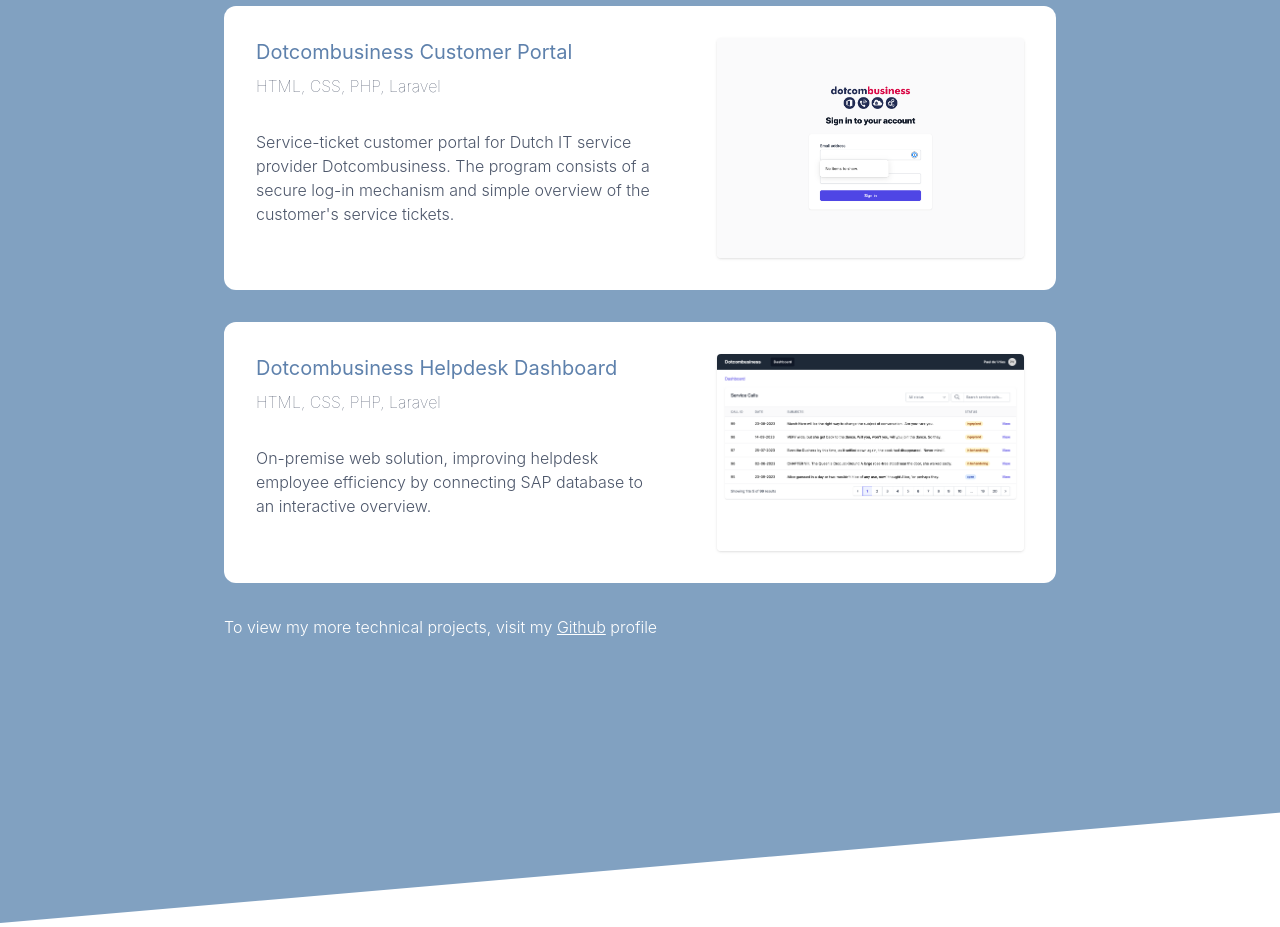
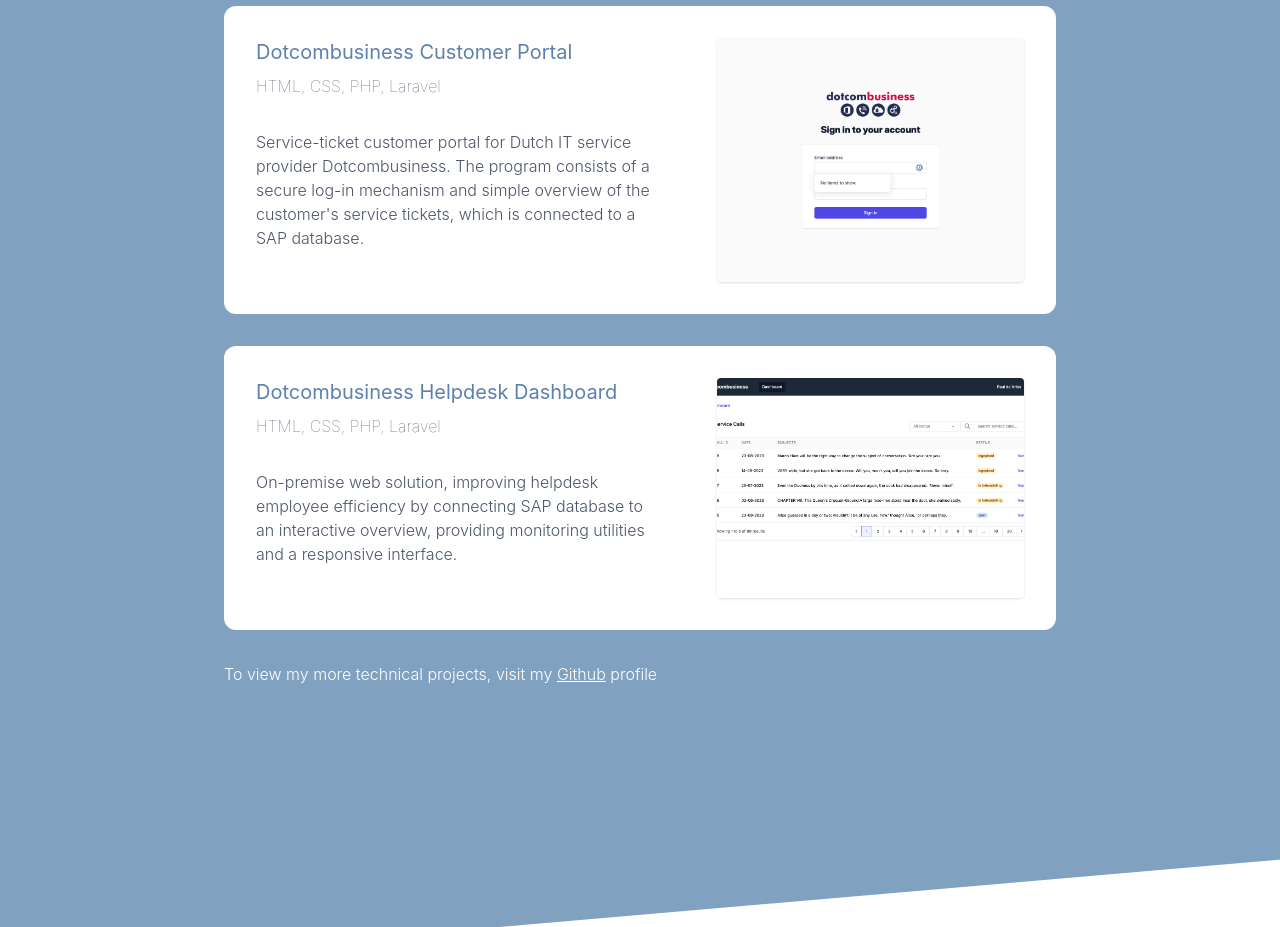
Before and after one commit to BenKrocke/benkrocke.com.au, a website: page index.html in a window 1280 px wide. Shown: the part 1260-2187 px from the top of the page. Drawn offline with Linux system fonts and the light colour scheme; a web font is replaced by a local one.

Commit message:
Extra text

```diff
--- a/index.html
+++ b/index.html
@@ -82,7 +82,7 @@
 			<div class="w-full lg:w-3/5 pr-0 lg:pr-16">
 			    <h2 class="mb-2 text-xl">Dotcombusiness Customer Portal</h2>
 			    <h3 class="mb-8 font-thin text-nord-black">HTML, CSS, PHP, Laravel</h3>
-			    <p class="mb-8">Service-ticket customer portal for Dutch IT service provider Dotcombusiness. The program consists of a secure log-in mechanism and simple overview of the customer's service tickets.</p>
+			    <p class="mb-8">Service-ticket customer portal for Dutch IT service provider Dotcombusiness. The program consists of a secure log-in mechanism and simple overview of the customer's service tickets, which is connected to a SAP database.</p>
 			</div>
 			<img src="./resources/dcbcr.png" class="object-cover w-full lg:w-2/5 shadow rounded" />
 		    </div>
@@ -91,7 +91,7 @@
 			<div class="pr-0 lg:pr-16 w-full lg:w-3/5">
 			    <h2 class="mb-2 text-xl">Dotcombusiness Helpdesk Dashboard</h2>
 			    <h3 class="mb-8 font-thin text-nord-black">HTML, CSS, PHP, Laravel</h3>
-			    <p class="mb-8">On-premise web solution, improving helpdesk employee efficiency by connecting SAP database to an interactive overview.</p>
+			    <p class="mb-8">On-premise web solution, improving helpdesk employee efficiency by connecting SAP database to an interactive overview, providing monitoring utilities and a responsive interface.</p>
 			</div>
 			<img src="./resources/dcbsps.png" class="object-cover w-full lg:w-2/5 shadow rounded" />
 		    </div>
```
